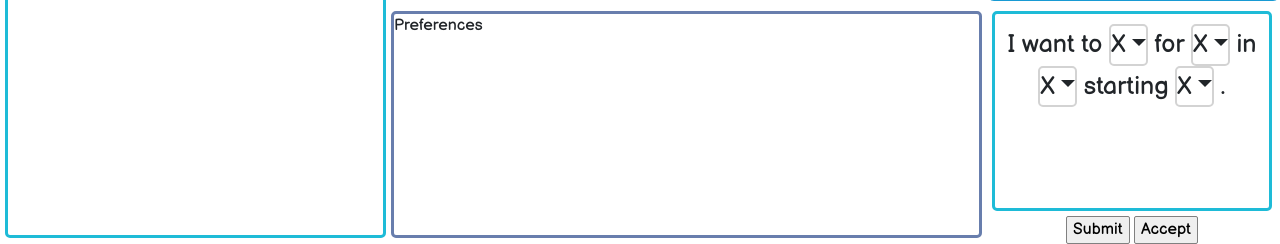
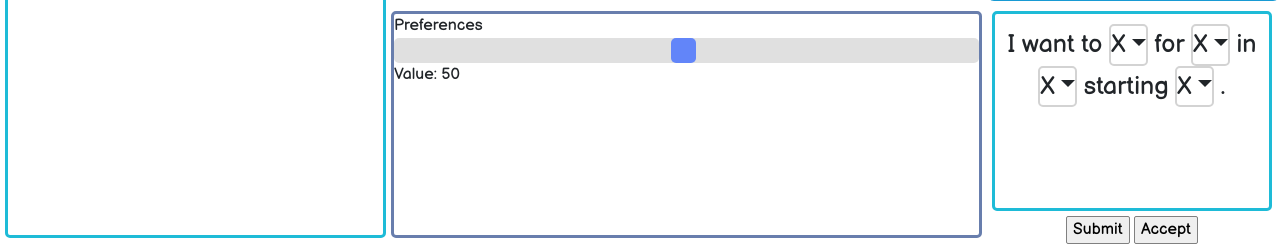
Before and after one commit to serkanhiziroglu/cs401project, a Flask app: page / in a window 1280 px wide. Shown: the part 704-948 px from the top of that part. Run offline with Flask 2, Linux system fonts and the light colour scheme; data that the repository does not hold is empty; the page is wider than the window, and the part outside it is not shown; some libraries are stand-ins or nearby versions.

Commit message:
ui change 2

```diff
--- a/templates/main.html
+++ b/templates/main.html
@@ -263,6 +263,41 @@ body {
   font-size: 48px;
 }
 
+.slidecontainer {
+  width: 100%;
+}
+
+
+.slider {
+    border-radius: 5px;
+  -webkit-appearance: none;
+  appearance: none;
+  width: 100%;
+  height: 25px;
+  background: #d3d3d3;
+  outline: none;
+  opacity: 0.7;
+  -webkit-transition: .2s;
+  transition: opacity .2s;
+}
+
+
+.slider:hover {
+  opacity: 1;
+}
+
+
+.slider::-webkit-slider-thumb {
+    border-radius: 5px;
+  -webkit-appearance: none;
+  appearance: none;
+  width: 25px;
+  height: 25px;
+  background: #2052f7;
+  cursor: pointer;
+
+}
+
 
 </style>
 <script src="https://ajax.googleapis.com/ajax/libs/jquery/3.5.1/jquery.min.js"></script>
@@ -475,7 +510,12 @@ body {
 
     </div>
     <div class="Info">Info</div>
-    <div class="Preferences">Preferences</div>
+    <div class="Preferences">Preferences
+        <div class="slidecontainer">
+            <input type="range" min="1" max="100" value="50" class="slider" id="myRange">
+          </div>
+          <p>Value: <span id="demo"></span></p>
+    </div>
 
 </div>
 
@@ -612,6 +652,15 @@ function setCircleDasharray() {
     .setAttribute("stroke-dasharray", circleDasharray);
 }
 
+var slider = document.getElementById("myRange");
+var output = document.getElementById("demo");
+output.innerHTML = slider.value; // Display the default slider value
+
+// Update the current slider value (each time you drag the slider handle)
+slider.oninput = function() {
+  output.innerHTML = this.value;
+}
+
 
 </script>
 
```
